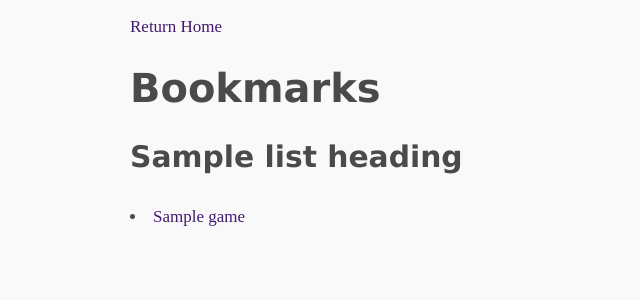
After one commit to haselfine/capstone_project_4, a Flask app: template web_interface/templates/bookmarks.html in a window 1280 px wide. The commit adds this page. Shown: the top 300 px of the page, without its empty margins (0-640 px from the left). Run offline with Flask 2, Linux system fonts and the light colour scheme; the template is opened without the code that fills it: most values are stand-ins (such as "Sample title", 1, 10 or a date in 2020).

Commit message:
add bookmarks page and support for viewing bookmarked games

```diff
--- a/model/game.py
+++ b/model/game.py
@@ -1,13 +1,13 @@
 from peewee import *
-from project_4.model.basemodel import BaseModel, db
+from project_4.model.basemodel import db, BaseModel
 
 class Game(BaseModel):
     game_id = AutoField(primary_key=True)
-    title = CharField(unique=True, constraints=[Check('length(name) >= 1'), Check('title is not null')])
+    title = CharField(unique=True, constraints=[Check('length(title) >= 1'), Check('title is not null')])
     image_url = CharField(unique=True)
 
     def __str__(self):
         return f'Game title is {self.title}. Image is {self.image_url}'
 
 db.connect()
-db.create_tables(Game)
+db.create_tables([Game])
--- a/web_interface/app.py
+++ b/web_interface/app.py
@@ -4,10 +4,11 @@ Renders and displays templates from the templates directory
 Import this file and call app.start() to start web server
 """
 
-from flask import Flask, request, render_template
+from flask import Flask, request, render_template, redirect
 from dataclasses import dataclass
 from project_4.view.main_program import *
 from project_4.view.image import *
+from project_4.viewmodel.viewmodel import *
 
 app = Flask(__name__)
 client = os.environ.get('CLIENT_ID')
@@ -18,13 +19,16 @@ class SearchResult:
     game_title: str
     game_id: int
 
+
 # starts the web server
 def start():
     app.run()
 
+
 @app.route('/') # GET requests
 def home():
     return render_template('home.html')
+
 
 @app.route('/', methods=['POST'])
 def search_results():
@@ -36,6 +40,7 @@ def search_results():
     else:
         return render_template('home.html', list_heading='No Results Found')
 
+
 @app.route('/game/<game_title>&<game_id>') # TODO: get title from request to API, not by including in url
 def game(game_title, game_id):
     poster_request = call_api_covers(game_id)
@@ -46,6 +51,27 @@ def game(game_title, game_id):
         poster_url = None
 
     return render_template('game.html', game_title=game_title, image_url=poster_url)
+
+
+@app.route('/bookmarks')
+def bookmarks():
+    bookmarked_games = get_all_games()[0]
+
+    if bookmarked_games is not None and len(bookmarked_games) > 0:
+        return render_template('bookmarks.html', list_heading='All Bookmarks:', bookmarks='bookmarked_games')
+    else:
+        return render_template('bookmarks.html', list_heading='No Bookmarks (yet!)')
+
+
+@app.route('/bookmarked_game/<game_title>')
+def bookmarked_game(game_title):
+    game = find_game(game_title)[0]
+
+    if game is not None:
+        return render_template('game.html', game_title=game.title, image_url=game.image_url)
+    else:
+        # redirect to home page if not found
+        redirect('/')
 
 
 def search_for_game(search_term):
--- /dev/null
+++ b/web_interface/templates/bookmarks.html
@@ -0,0 +1,23 @@
+<!DOCTYPE html>
+<html lang="en">
+  <head>
+    <meta charset="UTF-8">
+    <title>Bookmarks</title>
+    <link rel="stylesheet" href="{{ url_for("static", filename="sakura.css") }}" type="text/css">
+    <link rel="shortcut icon" href="{{ url_for("static", filename="favicon.ico") }}">
+  </head>
+  <body>
+
+    <a href="/">Return Home</a>
+    <h1>Bookmarks</h1>
+
+    <h3>{{ list_heading }}</h3>
+
+    {% for game in bookmarks %}
+        <li>
+          <a href="/bookmarked_game/{{ game.title }}">{{ game.title }}</a>
+        </li>
+    {% endfor %}
+
+  </body>
+</html>
```
Also changed, not shown: viewmodel/viewmodel.py (+8 -8 lines), web_interface/templates/home.html (+8 -4 lines).
